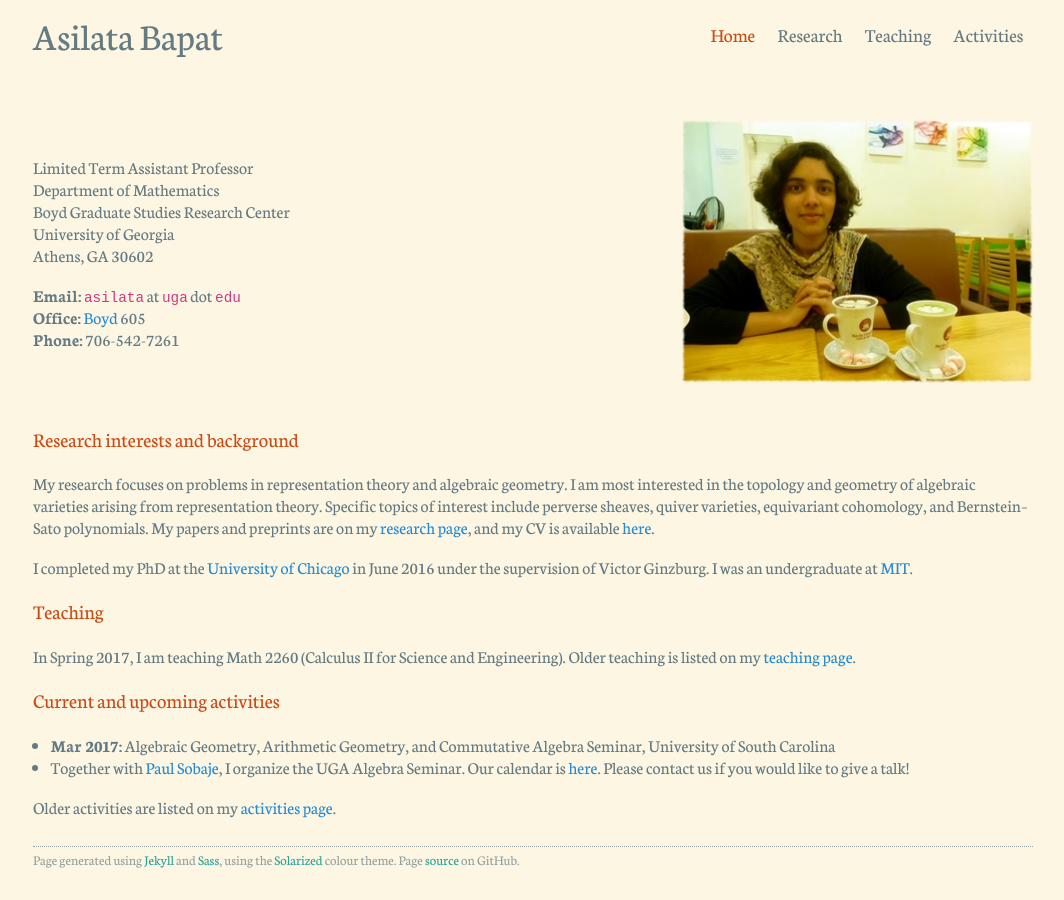
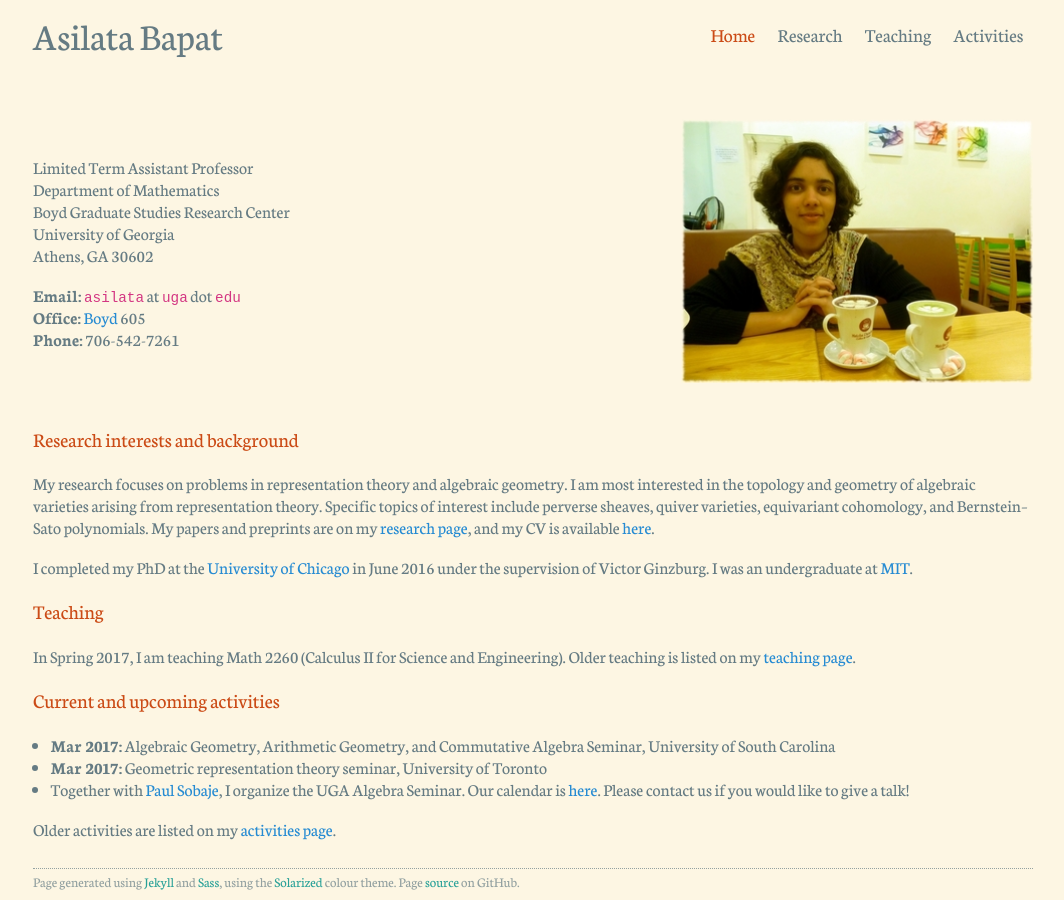
Before and after one commit to dongmouren0/dongmouren.github.io, a Jekyll site: the page built from index.md, in a window 1280 px wide. Shown: the whole page, without its empty margins (107-1171 px from the left). Built offline with Jekyll 4.4.1, drawn with Linux system fonts in a browser that asks for light colours.

Commit message:
Added new seminar talk

```diff
--- a/_data/activities.yml
+++ b/_data/activities.yml
@@ -2,6 +2,11 @@
   location: Atlanta
   date: "2017-01-07"
   category: &presentation presentation
+
+- content: Geometric representation theory seminar
+  location: University of Toronto
+  date: "2017-03-30"
+  category: *presentation
 
 - content: Mathematics Seminar
   location: &iiser-pune Indian Institute of Science Education and Research, Pune
```
